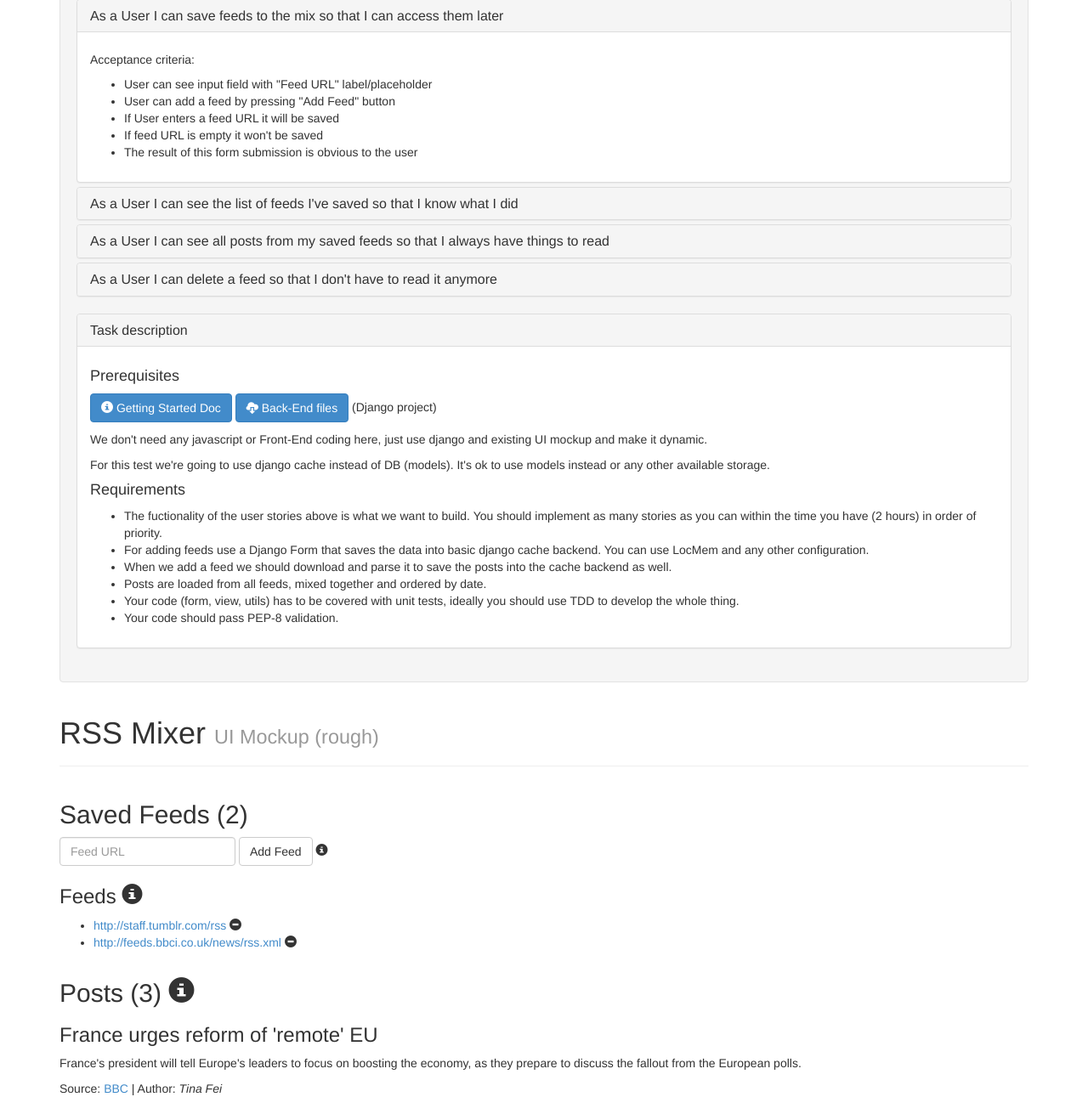
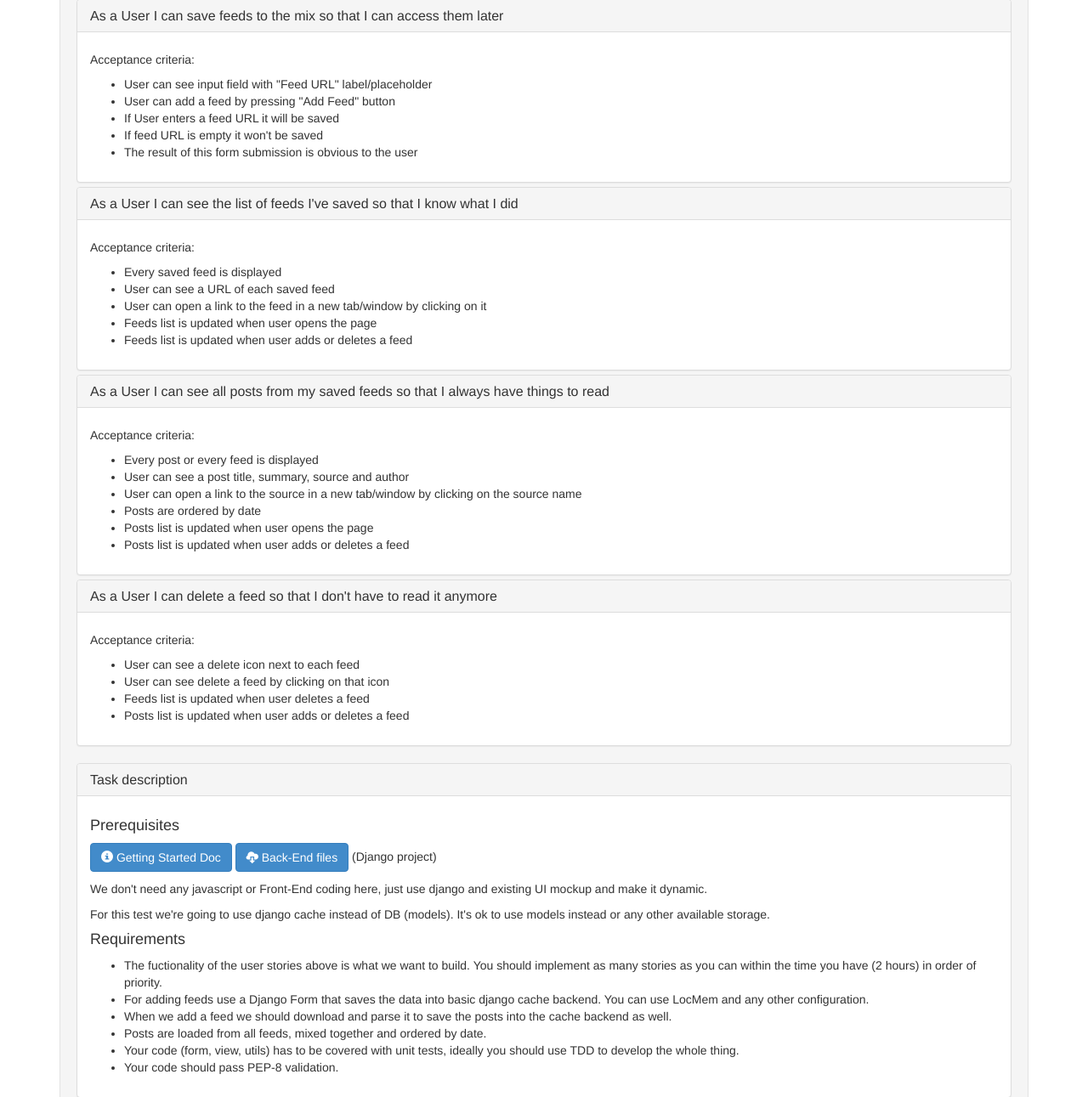
Before and after one commit to 360youlun/rss-mixer-template, a Python web app: template templates/index.html in a window 1280 px wide. Shown: the part 337-1628 px from the top of the page at 85% size. Run offline with Jinja, Linux system fonts and the light colour scheme; the template is opened without the code that fills it, so the values that code supplies are empty.

Commit message:
expanded all user stories

```diff
--- a/assets/index.html
+++ b/assets/index.html
@@ -74,7 +74,7 @@
                     </a>
                 </h4>
             </div>
-            <div id="collapseTwo" class="panel-collapse collapse">
+            <div id="collapseTwo" class="panel-collapse collapse in">
                 <div class="panel-body">
                     <h5>Acceptance criteria:</h5>
                     <ul>
@@ -96,7 +96,7 @@
                     </a>
                 </h4>
             </div>
-            <div id="collapseThree" class="panel-collapse collapse">
+            <div id="collapseThree" class="panel-collapse collapse in">
                 <div class="panel-body">
                     <h5>Acceptance criteria:</h5>
                     <ul>
@@ -120,7 +120,7 @@
                     </a>
                 </h4>
             </div>
-            <div id="collapseFour" class="panel-collapse collapse">
+            <div id="collapseFour" class="panel-collapse collapse in">
                 <div class="panel-body">
                     <h5>Acceptance criteria:</h5>
                     <ul>
--- a/templates/includes/intro.html
+++ b/templates/includes/intro.html
@@ -48,7 +48,7 @@
                     </a>
                 </h4>
             </div>
-            <div id="collapseTwo" class="panel-collapse collapse">
+            <div id="collapseTwo" class="panel-collapse collapse in">
                 <div class="panel-body">
                     <h5>Acceptance criteria:</h5>
                     <ul>
@@ -70,7 +70,7 @@
                     </a>
                 </h4>
             </div>
-            <div id="collapseThree" class="panel-collapse collapse">
+            <div id="collapseThree" class="panel-collapse collapse in">
                 <div class="panel-body">
                     <h5>Acceptance criteria:</h5>
                     <ul>
@@ -94,7 +94,7 @@
                     </a>
                 </h4>
             </div>
-            <div id="collapseFour" class="panel-collapse collapse">
+            <div id="collapseFour" class="panel-collapse collapse in">
                 <div class="panel-body">
                     <h5>Acceptance criteria:</h5>
                     <ul>
```
